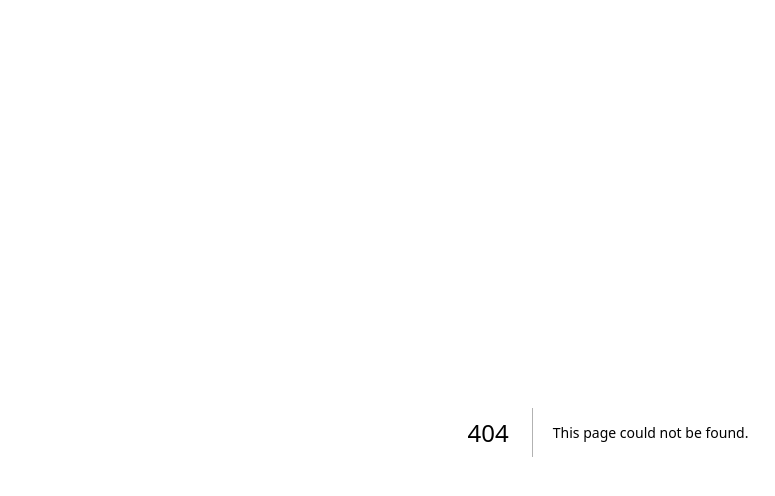
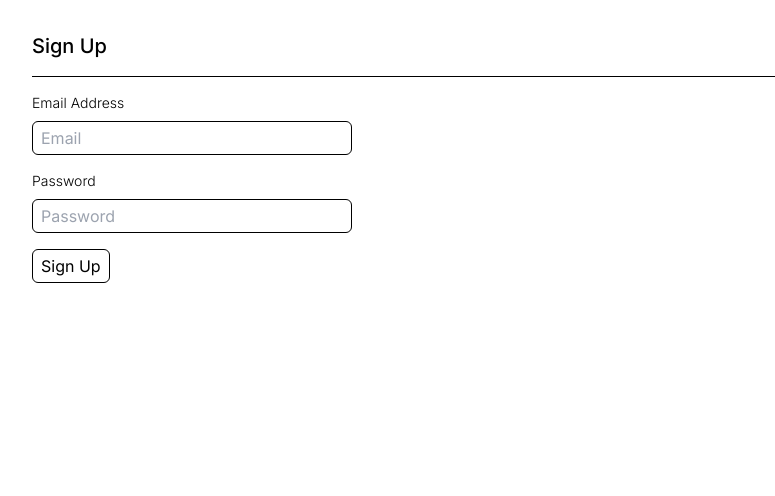
Before and after one commit to berkinanik/microservices-course-ticketing-app, a Next.js app in the folder client/: page /auth/signup in a window 1280 px wide. Before the commit this address had no page. Shown: the top 496 px of the page, without its empty margins (32-807 px from the left). Built offline with nearby package versions, Linux system fonts and the light colour scheme.

Commit message:
feat(client): add sign up route and sign up form

```diff
--- /dev/null
+++ b/client/src/app/auth/signup/SignUpForm.tsx
@@ -0,0 +1,62 @@
+'use client';
+
+import { type FormEvent } from 'react';
+
+import { Button } from '~/components';
+import { customFetch } from '~/http';
+
+export const SignUpForm = () => {
+  const handleSubmit = async (e: FormEvent<HTMLFormElement>) => {
+    e.preventDefault();
+
+    const formData = new FormData(e.currentTarget);
+
+    const email = formData.get('email') as string;
+    const password = formData.get('password') as string;
+
+    const response = await customFetch('/api/users/signup', 'POST', {
+      email,
+      password,
+    }).then((res) => {
+      if (res.ok) {
+        console.log('success:', res.data);
+      } else {
+        console.log('errors:', res.errors);
+      }
+    });
+  };
+
+  return (
+    <form className="flex flex-col items-start gap-4" onSubmit={handleSubmit}>
+      <h1 className="text-xl font-medium">Sign Up</h1>
+      <span className="h-[1px] w-full bg-black" />
+      <div className="flex w-[320px] flex-col gap-2">
+        <label htmlFor="email" className="text-sm font-light">
+          Email Address
+        </label>
+        <input
+          className="rounded-md border border-black px-2 py-1"
+          type="text"
+          name="email"
+          autoComplete="email"
+          placeholder="Email"
+          required
+        />
+      </div>
+      <div className="flex w-[320px] flex-col gap-2">
+        <label htmlFor="password" className="text-sm font-light">
+          Password
+        </label>
+        <input
+          className="rounded-md border border-black px-2 py-1"
+          type="password"
+          name="password"
+          autoComplete="new-password"
+          placeholder="Password"
+          required
+        />
+      </div>
+      <Button type="submit">Sign Up</Button>
+    </form>
+  );
+};
--- /dev/null
+++ b/client/src/app/auth/signup/page.tsx
@@ -0,0 +1,7 @@
+import { SignUpForm } from './SignUpForm';
+
+const SignUpPage = () => {
+  return <SignUpForm />;
+};
+
+export default SignUpPage;
```
